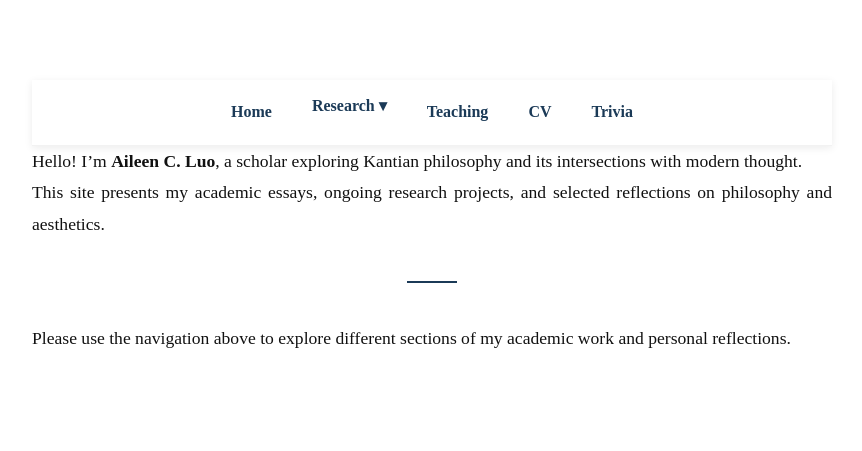
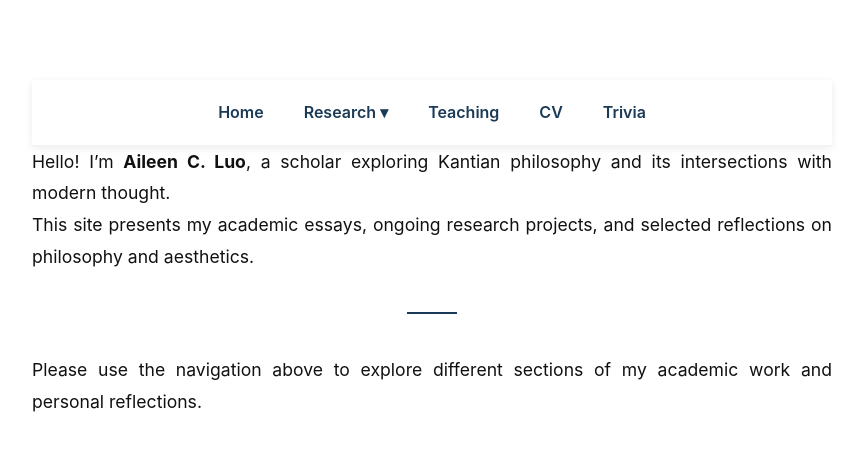
Before and after one commit to aileencluo/aileencluo.github.io, a Jekyll site: the page built from index.md, in a window 1280 px wide. Shown: the top 451 px of the page, without its empty margins (208-1070 px from the left). Built offline with Jekyll 4.4.1, drawn with Linux system fonts in a browser that asks for light colours.

Commit message:
Update style.css

```diff
--- a/assets/css/style.css
+++ b/assets/css/style.css
@@ -17,7 +17,7 @@ html,body{
 }
 
 body{
-  font-family:'Cormorant Garamond', serif;
+  font-family:'Inter', sans-serif; /* 默认正文用 Inter */
   line-height:1.8;
   max-width:var(--maxw);
   margin:80px auto;
@@ -26,6 +26,7 @@ body{
 
 /* 通用排版 */
 h1,h2,h3{
+  font-family:'Cormorant Garamond', serif; /* 标题用 Cormorant Garamond */
   font-weight:700;
   line-height:1.3;
   margin:0.6em 0 0.4em;
@@ -56,7 +57,8 @@ a:hover{
   position: sticky;
   top: 0;
   display: flex;
-  justify-content: center;
+  justify-content: center; /* 水平居中排列 */
+  align-items: center;     /* 垂直居中 */
   gap: 20px;
   padding: 12px 20px;
 
@@ -66,17 +68,21 @@ a:hover{
   box-shadow: 0 2px 8px rgba(0,0,0,0.08);
 
   z-index: 1000;
+  overflow-x: auto;  /* 手机上可横向滚动 */
+  white-space: nowrap;
 }
+.navbar::-webkit-scrollbar { display: none; } /* 隐藏滚动条 */
 
+/* 导航链接 */
 .navbar a,
 .navbar .dropbtn {
   font-weight: 600;
+  font-family:'Inter', sans-serif;
   color: var(--brand);
   text-decoration: none;
   padding: 6px 10px;
   transition: color 0.3s, background 0.3s;
 }
-
 .navbar a:hover,
 .navbar .dropbtn:hover {
   color: var(--accent);
@@ -91,14 +97,13 @@ a:hover{
   position: relative;
   display: inline-block;
 }
-
 .dropdown-content {
   display: none;
   position: absolute;
   min-width: 240px;
   padding: 10px 0;
 
-  background: rgba(255, 255, 255, 0.85); /* 半透明白 */
+  background: rgba(255, 255, 255, 0.9); /* 半透明白 */
   backdrop-filter: blur(10px);            /* 毛玻璃 */
   border: 1px solid rgba(0,0,0,0.05);
   border-radius: 6px;
@@ -107,7 +112,6 @@ a:hover{
   z-index: 1000;
   text-align: left;
 }
-
 .dropdown-content a {
   color: var(--ink);
   padding: 10px 16px;
@@ -116,12 +120,10 @@ a:hover{
   transition: background 0.3s, color 0.3s;
   border-radius: 4px;
 }
-
 .dropdown-content a:hover {
   background: rgba(0,0,0,0.05);
   color: var(--accent);
 }
-
 /* Hover 显示下拉 */
 .dropdown:hover .dropdown-content {
   display: block;
@@ -138,7 +140,7 @@ a:hover{
 }
 
 /* =========================
-   Section Title (可替代内联样式)
+   Section Title
    ========================= */
 .section-title{
   font-size:1.6em;
@@ -163,26 +165,23 @@ a:hover{
 
 /* =========================
    Research Page – Torn-Edge Figure (Square)
-   统一正方形比例、统一尺寸、响应式
    ========================= */
 .figure-torn{
   position:relative;
-  width: min(360px, 70%);   /* 更小：大屏最大 360px，小屏占 70% */
-  aspect-ratio: 1 / 1;      /* 正方形 */
+  width: min(360px, 70%);
+  aspect-ratio: 1 / 1;
   margin:20px auto 28px;
   filter:drop-shadow(0 6px 14px rgba(0,0,0,.12));
-  overflow:hidden;          /* 防止内容溢出容器 */
+  overflow:hidden;
 }
-
-/* 图像填充容器并裁剪；撕碎边缘 clip-path 可按需微调 */
 .figure-torn img{
   position:absolute;
   inset:0;
   width:100%;
   height:100%;
-  object-fit:cover;         /* 保持比例、填满、裁剪溢出 */
+  object-fit:cover;
   display:block;
-  transform: scale(1.02); /* 轻微放大，避免出现细白缝 */
+  transform: scale(1.02);
 
   clip-path: polygon(
     4% 6%, 10% 3%, 18% 5%, 28% 2%, 40% 4%, 52% 1%,
@@ -193,11 +192,8 @@ a:hover{
     30% 96%, 20% 98%, 12% 95%, 7% 92%,
     5% 84%, 3% 73%, 6% 61%, 4% 49%, 2% 38%, 5% 27%, 3% 16%
   );
-
   filter:contrast(1.02) saturate(0.92);
 }
-
-/* 可选图注 */
 .figure-torn figcaption{
   font-style:italic;
   text-align:center;
@@ -207,11 +203,16 @@ a:hover{
 }
 
 /* =========================
+   Anchor Scroll Offset
+   ========================= */
+h2[id] {
+  scroll-margin-top: 100px; /* 避免被 sticky navbar 遮挡 */
+}
+
+/* =========================
    Utilities
    ========================= */
-.center{
-  text-align:center;
-}
+.center{ text-align:center; }
 .m0{ margin:0 !important; }
 .mt0{ margin-top:0 !important; }
 .mt20{ margin-top:20px !important; }
@@ -225,5 +226,5 @@ a:hover{
 @media (max-width: 768px){
   body{ margin:60px auto; }
   h1{ font-size:2.1em; }
-  .figure-torn{ width:95%; } /* 手机更贴边一些 */
+  .figure-torn{ width:95%; }
 }
```
